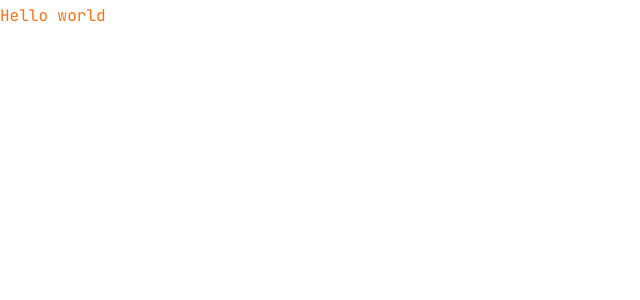
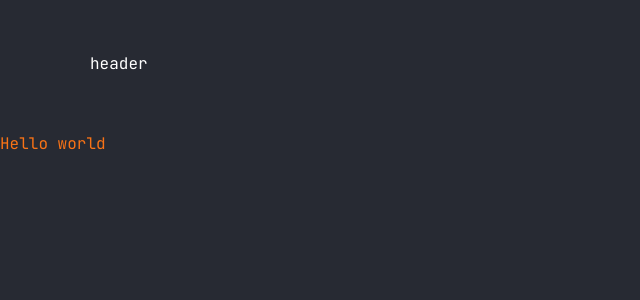
Before and after one commit to PraneethBunny123/Portfolio, a Next.js app: page / in a window 1280 px wide. Shown: the top 300 px of the page, without its empty margins (0-640 px from the left). Built offline with nearby package versions, Linux system fonts and the light colour scheme.

Commit message:
Added header component and few modifications with tailwind.config and global.css

```diff
--- a/app/globals.css
+++ b/app/globals.css
@@ -27,69 +27,5 @@ body {
 .text-outline-hover{
   -webkit-text-stroke: 1px #c3a785;
 }
-  :root {
-    --background: 0 0% 100%;
-    --foreground: 222.2 84% 4.9%;
-    --card: 0 0% 100%;
-    --card-foreground: 222.2 84% 4.9%;
-    --popover: 0 0% 100%;
-    --popover-foreground: 222.2 84% 4.9%;
-    --primary: 222.2 47.4% 11.2%;
-    --primary-foreground: 210 40% 98%;
-    --secondary: 210 40% 96.1%;
-    --secondary-foreground: 222.2 47.4% 11.2%;
-    --muted: 210 40% 96.1%;
-    --muted-foreground: 215.4 16.3% 46.9%;
-    --accent: 210 40% 96.1%;
-    --accent-foreground: 222.2 47.4% 11.2%;
-    --destructive: 0 84.2% 60.2%;
-    --destructive-foreground: 210 40% 98%;
-    --border: 214.3 31.8% 91.4%;
-    --input: 214.3 31.8% 91.4%;
-    --ring: 222.2 84% 4.9%;
-    --chart-1: 12 76% 61%;
-    --chart-2: 173 58% 39%;
-    --chart-3: 197 37% 24%;
-    --chart-4: 43 74% 66%;
-    --chart-5: 27 87% 67%;
-    --radius: 0.5rem;
-  }
-  .dark {
-    --background: 222.2 84% 4.9%;
-    --foreground: 210 40% 98%;
-    --card: 222.2 84% 4.9%;
-    --card-foreground: 210 40% 98%;
-    --popover: 222.2 84% 4.9%;
-    --popover-foreground: 210 40% 98%;
-    --primary: 210 40% 98%;
-    --primary-foreground: 222.2 47.4% 11.2%;
-    --secondary: 217.2 32.6% 17.5%;
-    --secondary-foreground: 210 40% 98%;
-    --muted: 217.2 32.6% 17.5%;
-    --muted-foreground: 215 20.2% 65.1%;
-    --accent: 217.2 32.6% 17.5%;
-    --accent-foreground: 210 40% 98%;
-    --destructive: 0 62.8% 30.6%;
-    --destructive-foreground: 210 40% 98%;
-    --border: 217.2 32.6% 17.5%;
-    --input: 217.2 32.6% 17.5%;
-    --ring: 212.7 26.8% 83.9%;
-    --chart-1: 220 70% 50%;
-    --chart-2: 160 60% 45%;
-    --chart-3: 30 80% 55%;
-    --chart-4: 280 65% 60%;
-    --chart-5: 340 75% 55%;
-  }
 
 }
-
-
-
-@layer base {
-  * {
-    @apply border-border;
-  }
-  body {
-    @apply bg-background text-foreground;
-  }
-}
--- a/app/layout.jsx
+++ b/app/layout.jsx
@@ -1,5 +1,6 @@
 import { JetBrains_Mono } from 'next/font/google'
 import './globals.css'
+import Header from '@/components/Header'
 
 const jetbrainsMono = JetBrains_Mono({
 	variable: '--font-jetbrainsMono',
@@ -16,7 +17,7 @@ export default function RootLayout({ children }) {
 	return (
 		<html lang='en'>
 			<body className={jetbrainsMono.variable}>
-
+			<Header />
 				{children}
 			</body>
 		</html>
--- /dev/null
+++ b/components/Header.jsx
@@ -0,0 +1,7 @@
+export default function Header() {
+    return (
+        <header className="py-8 xl:py-12 text-white">
+            <div className="container mx-auto">header</div>
+        </header>
+    )
+}
--- a/tailwind.config.js
+++ b/tailwind.config.js
@@ -10,89 +10,53 @@ module.exports = {
 	theme: {
 		container: {
 			center: true,
-    		padding: '15px'
+			padding: '15px',
 		},
 		screens: {
 			sm: '640px',
 			md: '768px',
 			lg: '960px',
-    		xl: '1130px'
+			xl: '1130px',
 		},
 		fontFamily: {
-    		primary: 'var(--font-jetbrainsMono)'
+			primary: 'var(--font-jetbrainsMono)',
 		},
 		extend: {
 			borderRadius: {
 				lg: 'var(--radius)',
 				md: 'calc(var(--radius) - 2px)',
-    			sm: 'calc(var(--radius) - 4px)'
+				sm: 'calc(var(--radius) - 4px)',
 			},
 			colors: {
-    			primary: {
-    				DEFAULT: 'hsl(var(--primary))',
-    				foreground: 'hsl(var(--primary-foreground))'
+				primary: '#272a33',
+				accent: {
+					DEFAULT: '#c3a785',
+					hover: '#c88804',
 				},
-    			accent: {
-    				DEFAULT: 'hsl(var(--accent))',
-    				hover: '#c88804',
-    				foreground: 'hsl(var(--accent-foreground))'
-    			},
-    			background: 'hsl(var(--background))',
-    			foreground: 'hsl(var(--foreground))',
-    			card: {
-    				DEFAULT: 'hsl(var(--card))',
-    				foreground: 'hsl(var(--card-foreground))'
-    			},
-    			popover: {
-    				DEFAULT: 'hsl(var(--popover))',
-    				foreground: 'hsl(var(--popover-foreground))'
-    			},
-    			secondary: {
-    				DEFAULT: 'hsl(var(--secondary))',
-    				foreground: 'hsl(var(--secondary-foreground))'
-    			},
-    			muted: {
-    				DEFAULT: 'hsl(var(--muted))',
-    				foreground: 'hsl(var(--muted-foreground))'
-    			},
-    			destructive: {
-    				DEFAULT: 'hsl(var(--destructive))',
-    				foreground: 'hsl(var(--destructive-foreground))'
-    			},
-    			border: 'hsl(var(--border))',
-    			input: 'hsl(var(--input))',
-    			ring: 'hsl(var(--ring))',
-    			chart: {
-    				'1': 'hsl(var(--chart-1))',
-    				'2': 'hsl(var(--chart-2))',
-    				'3': 'hsl(var(--chart-3))',
-    				'4': 'hsl(var(--chart-4))',
-    				'5': 'hsl(var(--chart-5))'
-    			}
 			},
 			keyframes: {
 				'accordion-down': {
 					from: {
-    					height: '0'
+						height: '0',
 					},
 					to: {
-    					height: 'var(--radix-accordion-content-height)'
-    				}
+						height: 'var(--radix-accordion-content-height)',
+					},
 				},
 				'accordion-up': {
 					from: {
-    					height: 'var(--radix-accordion-content-height)'
+						height: 'var(--radix-accordion-content-height)',
 					},
 					to: {
-    					height: '0'
-    				}
-    			}
+						height: '0',
+					},
+				},
 			},
 			animation: {
 				'accordion-down': 'accordion-down 0.2s ease-out',
-    			'accordion-up': 'accordion-up 0.2s ease-out'
-    		}
-    	}
+				'accordion-up': 'accordion-up 0.2s ease-out',
+			},
+		},
 	},
 	plugins: [require('tailwindcss-animate')],
 }
```
Lines whose indentation alone changed are shown as unchanged.
